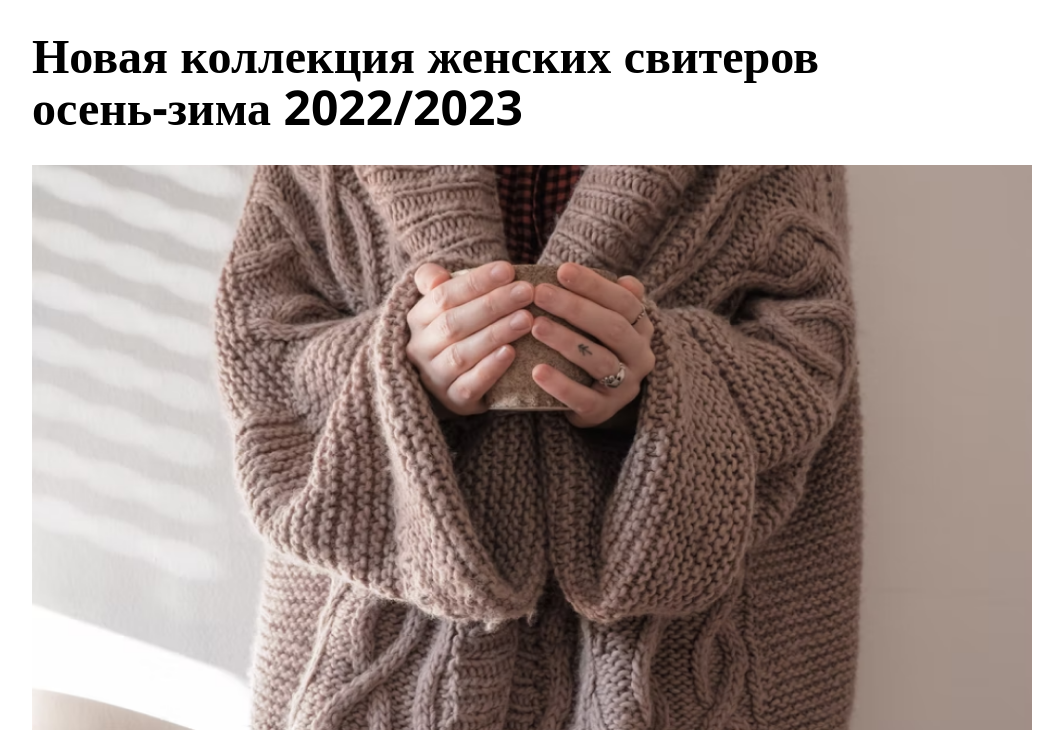
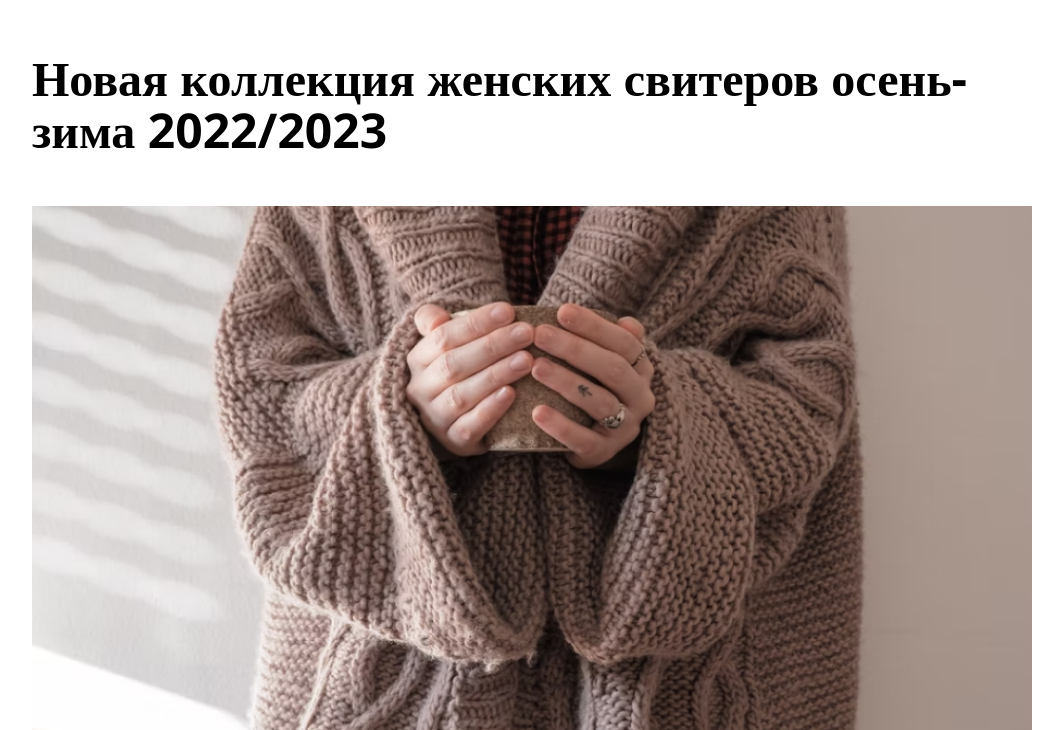
Before and after one commit to mariagrant24/vyazancatalog1, a plain HTML site: page index.html in a window 1280 px wide. Shown: the part 70-800 px from the top of the page, without its empty margins (108-1171 px from the left). Drawn offline with nearby package versions, Linux system fonts and the light colour scheme.

Commit message:
Update style.css

```diff
--- a/style.css
+++ b/style.css
@@ -32,9 +32,10 @@
 
 
 .content__title{
-    width: 919.96px;
     font-size: 48px;
     line-height: 52px;
+    margin-bottom: 50px;
+    margin-top: 55px;
     font-family: 'Open Sans';
 
 }
```
